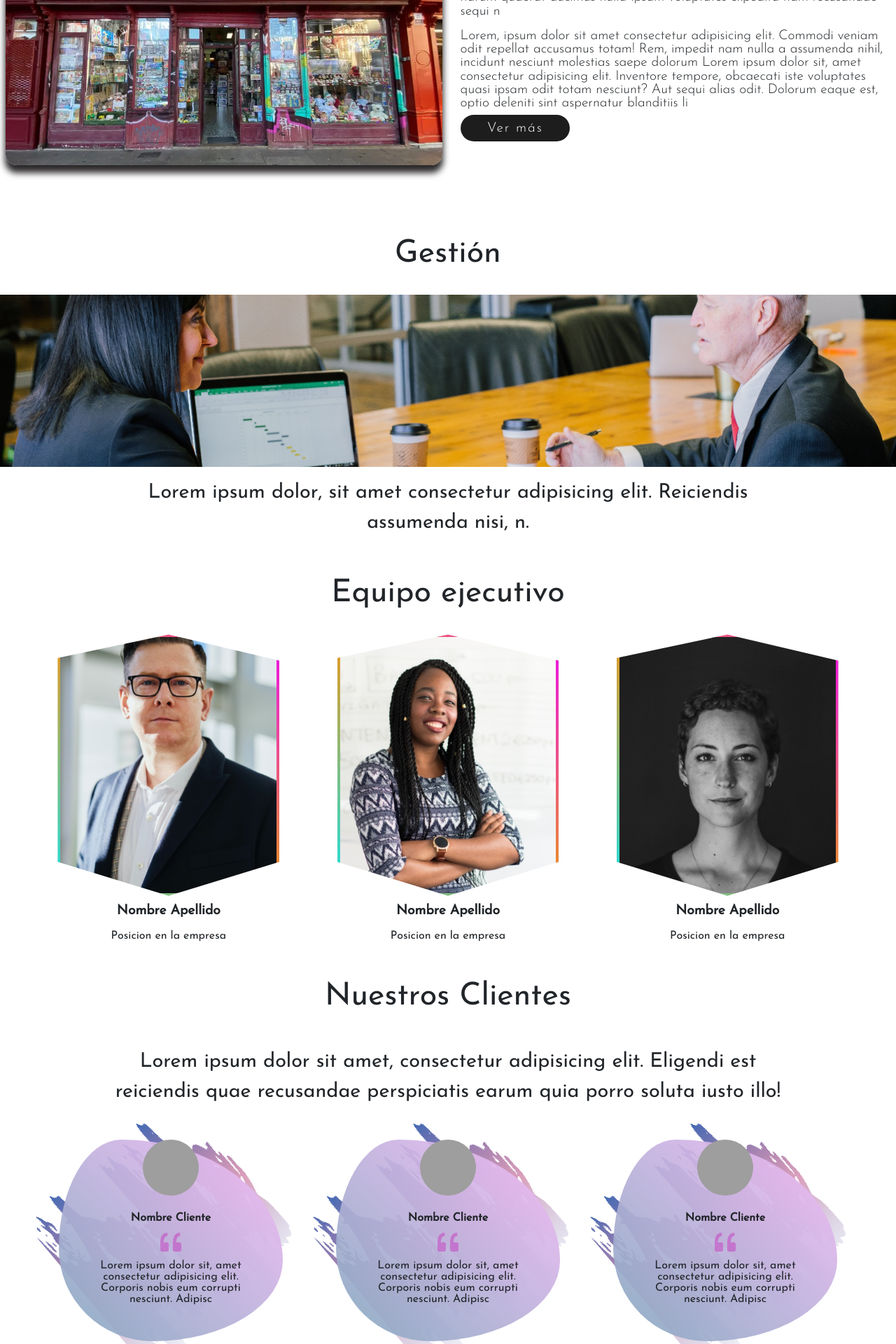
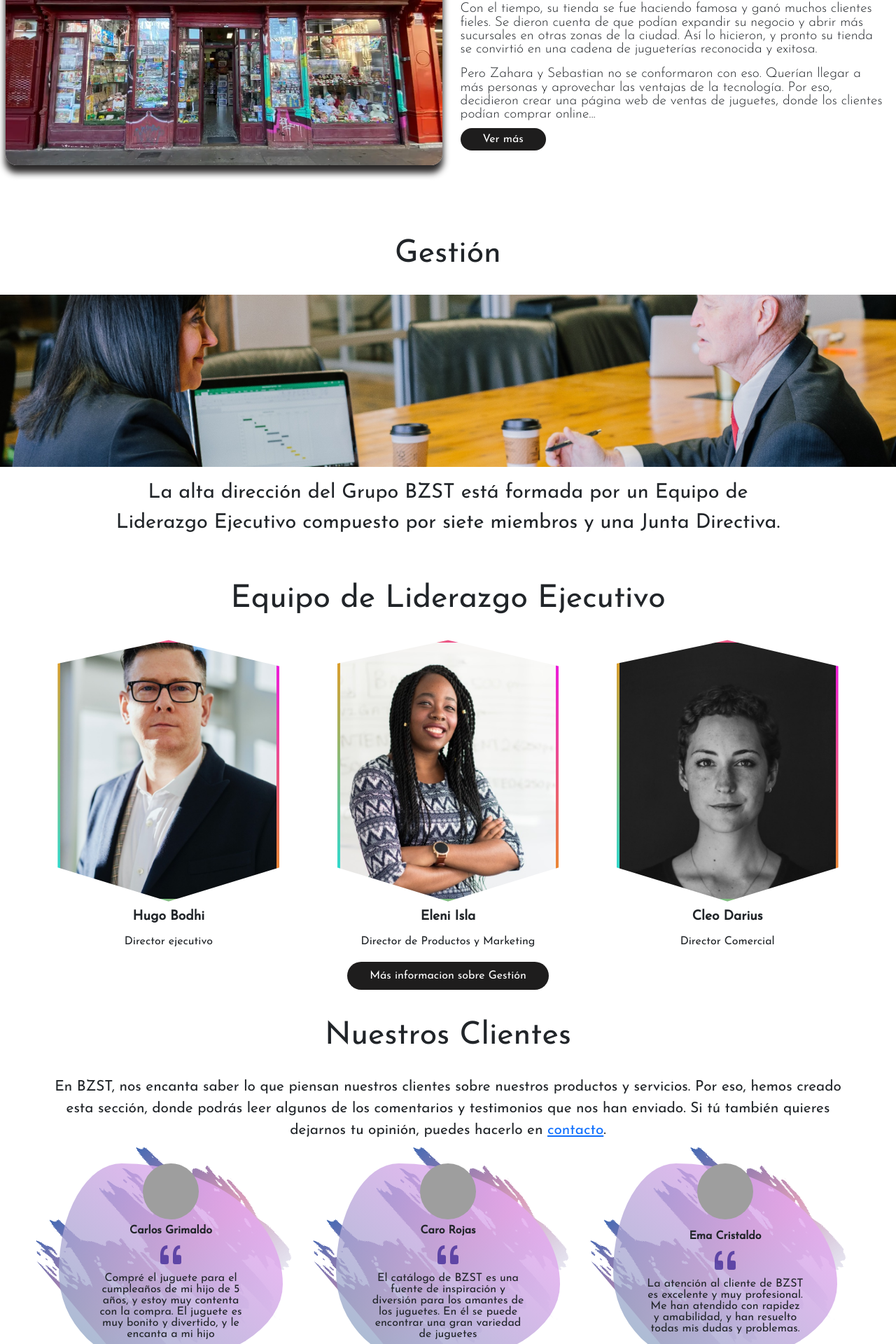
Before and after one commit to Cesar-Ignacio/BZST-Tienda, a website: page pages/nosotros.html in a window 1280 px wide. Shown: the part 880-2800 px from the top of the page at 70% size. Drawn offline with nearby package versions, Linux system fonts and the light colour scheme; grey boxes are pictures that could not be loaded.

Commit message:
addContentNoso

```diff
--- a/pages/nosotros.html
+++ b/pages/nosotros.html
@@ -109,8 +109,9 @@
         <!-- SECCIÓN INCÍO -->
         <section class="nosotrosMainS1">
             <h1>Grupo BZST</h1>
-            <p>Lorem ipsum dolor sit amet consectetur, adipisicing elit. Ullam doloremque iure dolor laboriosam
-                voluptates nihil libero, dolorem quia eos ea.Lorem ipsum dolor sit amet
+            <p>BZST es una tienda online de juguetes que combina educación y diversión. Nuestros productos
+                estimulan el aprendizaje y la creatividad de los niños, con calidad, seguridad y originalidad. En
+                BZST, jugar es aprender. ¡Conócenos y sorprende a los niños con nuestros juguetes
             </p>
         </section>
         <!-- SECCIÒN HISTORIA -->
@@ -120,16 +121,17 @@
                 <img src="../assets/img/negocio.webp" alt="imgAuto">
             </div>
             <div class="nosotrosMainS2Texto">
-                <p>Lorem ipsum dolor sit amet, consectetur adipisicing elit. Cum ipsam et fugit numquam esse earum,
-                    omnis a odio error corrupti laborum reprehenderit laudantium quaerat repellendus dolores? Minus
-                    ducimus neque culpa Lorem, ipsum dolor sit amet consectetur adipisicing elit. Ut nemo suscipit autem
-                    amet quibusdam eum aspernatur, distinctio ea harum quaerat ducimus nulla ipsam voluptates expedita
-                    nam recusandae sequi n</p>
-                <p>Lorem, ipsum dolor sit amet consectetur adipisicing elit. Commodi veniam odit repellat accusamus
-                    totam! Rem, impedit nam nulla a assumenda nihil, incidunt nesciunt molestias saepe dolorum Lorem
-                    ipsum dolor sit, amet consectetur adipisicing elit. Inventore tempore, obcaecati iste voluptates
-                    quasi ipsam odit totam nesciunt? Aut sequi alias odit. Dolorum eaque est, optio deleniti sint
-                    aspernatur blanditiis li</p>
+                <p>Hace diez años, Zahara y Sebastian decidieron abrir una pequeña tienda de juguetes en el barrio donde
+                    vivían. Les encantaba ver la ilusión de los niños al entrar en su local y elegir sus juguetes
+                    favoritos. Ellos se esforzaban por ofrecer productos de calidad, variedad y buen precio, y por
+                    atender a sus clientes con amabilidad y profesionalidad.</p>
+                <p>Con el tiempo, su tienda se fue haciendo famosa y ganó muchos clientes fieles. Se
+                    dieron cuenta de que podían expandir su negocio y abrir más sucursales en otras zonas de la ciudad.
+                    Así lo hicieron, y pronto su tienda se convirtió en una cadena de jugueterías reconocida y exitosa.
+                </p>
+                <p>Pero Zahara y Sebastian no se conformaron con eso. Querían llegar a más personas y aprovechar las
+                    ventajas de la tecnología. Por eso, decidieron crear una página web de ventas de juguetes, donde los
+                    clientes podían comprar online...</p>
                 <a href="#" class="btnv1">Ver más</a>
             </div>
         </section>
@@ -141,19 +143,20 @@
                 <div class="nosotrosMainS3ContenedorImg">
                     <img src="../assets/img/imgGestion.png" alt="img">
                 </div>
-                <p>Lorem ipsum dolor, sit amet consectetur adipisicing elit. Reiciendis assumenda nisi, n.</p>
+                <p>La alta dirección del Grupo BZST está formada por un Equipo de Liderazgo Ejecutivo compuesto por
+                    siete miembros y una Junta Directiva.</p>
             </section>
             <!-- Se muestra los integrantes -->
             <section class="nosotrosMainS3Equipo">
-                <h2>Equipo ejecutivo</h2>
+                <h2>Equipo de Liderazgo Ejecutivo</h2>
                 <div class="nosotrosMainS3ContenedorArt">
                     <article class="nosotrosMainS3Art">
                         <div class="nosotrosMainS3ContenedorArtImg">
                             <img src="../assets/img/equipo1(1).png" alt="img">
                         </div>
                         <div class="nosotrosMainS3InfoArt">
-                            <strong>Nombre Apellido</strong>
-                            <p>Posicion en la empresa</p>
+                            <strong>Hugo Bodhi</strong>
+                            <p>Director ejecutivo</p>
                         </div>
                     </article>
                     <article class="nosotrosMainS3Art">
@@ -161,8 +164,8 @@
                             <img src="../assets/img/equipo1(2).png" alt="img">
                         </div>
                         <div class="nosotrosMainS3InfoArt">
-                            <strong>Nombre Apellido</strong>
-                            <p>Posicion en la empresa</p>
+                            <strong>Eleni Isla</strong>
+                            <p>Director de Productos y Marketing</p>
                         </div>
                     </article>
                     <article class="nosotrosMainS3Art">
@@ -170,20 +173,25 @@
                             <img src="../assets/img/equipo1(3).png" alt="img">
                         </div>
                         <div class="nosotrosMainS3InfoArt">
-                            <strong>Nombre Apellido</strong>
-                            <p>Posicion en la empresa</p>
+                            <strong>Cleo Darius</strong>
+                            <p>Director Comercial</p>
                         </div>
                     </article>
                 </div>
             </section>
+            <a href="" class="btnv1">Más informacion sobre Gestión </a>
         </section>
         <!-- Opiniones de los clientes  -->
         <section class="nosotrosMainS4">
             <!--Contenido donde se mostrará un pequeña instroducción-->
             <div class="nosotrosMainS4Clientes">
                 <h2>Nuestros Clientes</h2>
-                <p>Lorem ipsum dolor sit amet, consectetur adipisicing elit. Eligendi est reiciendis quae recusandae
-                    perspiciatis earum quia porro soluta iusto illo!</p>
+                <p>En BZST, nos encanta saber lo que piensan nuestros clientes sobre nuestros productos y
+                    servicios. Por eso, hemos creado esta sección, donde podrás leer algunos de los comentarios y
+                    testimonios que nos han enviado. Si tú también quieres dejarnos tu opinión, puedes hacerlo en <a
+                        href="contacto.html#formulario">contacto</a>.</p>
+                <!-- <p>Si tú también quieres dejarnos tu opinión, puedes hacerlo en <a href="contacto.html#formulario">contacto</a> , rellenando el
+                    formulario que encontrarás. Nos encantará saber de ti y conocer tu valoración.</p> -->
             </div>
             <!-- Mensajes de clientes -->
             <div class="nosotrosMainS4ContenedorMensajes">
@@ -191,7 +199,7 @@
                     <div class="nosotrosMainS4ContenedorFoto">
                         <img src="https://i.postimg.cc/jj23Ph1F/foto.jpg" alt="FotoCliente">
                     </div>
-                    <strong>Nombre Cliente</strong>
+                    <strong>Carlos Grimaldo</strong>
                     <div class="nosotrosMainS4ContenedorComillas">
                         <svg xmlns="http://www.w3.org/2000/svg" width="16" height="16" fill="currentColor"
                             class="bi bi-quote" viewBox="0 0 16 16">
@@ -199,15 +207,15 @@
                                 d="M12 12a1 1 0 0 0 1-1V8.558a1 1 0 0 0-1-1h-1.388c0-.351.021-.703.062-1.054.062-.372.166-.703.31-.992.145-.29.331-.517.559-.683.227-.186.516-.279.868-.279V3c-.579 0-1.085.124-1.52.372a3.322 3.322 0 0 0-1.085.992 4.92 4.92 0 0 0-.62 1.458A7.712 7.712 0 0 0 9 7.558V11a1 1 0 0 0 1 1h2Zm-6 0a1 1 0 0 0 1-1V8.558a1 1 0 0 0-1-1H4.612c0-.351.021-.703.062-1.054.062-.372.166-.703.31-.992.145-.29.331-.517.559-.683.227-.186.516-.279.868-.279V3c-.579 0-1.085.124-1.52.372a3.322 3.322 0 0 0-1.085.992 4.92 4.92 0 0 0-.62 1.458A7.712 7.712 0 0 0 3 7.558V11a1 1 0 0 0 1 1h2Z" />
                         </svg>
                     </div>
-                    <p>Lorem ipsum dolor sit, amet consectetur adipisicing elit. Corporis nobis eum corrupti nesciunt.
-                        Adipisc
+                    <p>Compré el juguete para el cumpleaños de mi hijo de 5 años, y estoy muy contenta
+                        con la compra. El juguete es muy bonito y divertido, y le encanta a mi hijo
                     </p>
                 </div>
                 <div class="nosotrosMainS4Mensajes">
                     <div class="nosotrosMainS4ContenedorFoto">
                         <img src="https://i.postimg.cc/Vk4SC9yp/foto2.jpg" alt="FotoCliente">
                     </div>
-                    <strong>Nombre Cliente</strong>
+                    <strong>Caro Rojas</strong>
                     <div class="nosotrosMainS4ContenedorComillas">
                         <svg xmlns="http://www.w3.org/2000/svg" width="16" height="16" fill="currentColor"
                             class="bi bi-quote" viewBox="0 0 16 16">
@@ -215,14 +223,14 @@
                                 d="M12 12a1 1 0 0 0 1-1V8.558a1 1 0 0 0-1-1h-1.388c0-.351.021-.703.062-1.054.062-.372.166-.703.31-.992.145-.29.331-.517.559-.683.227-.186.516-.279.868-.279V3c-.579 0-1.085.124-1.52.372a3.322 3.322 0 0 0-1.085.992 4.92 4.92 0 0 0-.62 1.458A7.712 7.712 0 0 0 9 7.558V11a1 1 0 0 0 1 1h2Zm-6 0a1 1 0 0 0 1-1V8.558a1 1 0 0 0-1-1H4.612c0-.351.021-.703.062-1.054.062-.372.166-.703.31-.992.145-.29.331-.517.559-.683.227-.186.516-.279.868-.279V3c-.579 0-1.085.124-1.52.372a3.322 3.322 0 0 0-1.085.992 4.92 4.92 0 0 0-.62 1.458A7.712 7.712 0 0 0 3 7.558V11a1 1 0 0 0 1 1h2Z" />
                         </svg>
                     </div>
-                    <p>Lorem ipsum dolor sit, amet consectetur adipisicing elit. Corporis nobis eum corrupti nesciunt.
-                        Adipisc</p>
+                    <p>El catálogo de BZST es una fuente de inspiración y diversión para los amantes de los
+                        juguetes. En él se puede encontrar una gran variedad de juguetes </p>
                 </div>
                 <div class="nosotrosMainS4Mensajes">
                     <div class="nosotrosMainS4ContenedorFoto">
                         <img src="https://i.postimg.cc/PJqVdQjH/foto3.jpg" alt="FotoCliente">
                     </div>
-                    <strong>Nombre Cliente</strong>
+                    <strong>Ema Cristaldo</strong>
                     <div class="nosotrosMainS4ContenedorComillas">
                         <svg xmlns="http://www.w3.org/2000/svg" width="16" height="16" fill="currentColor"
                             class="bi bi-quote" viewBox="0 0 16 16">
@@ -230,8 +238,8 @@
                                 d="M12 12a1 1 0 0 0 1-1V8.558a1 1 0 0 0-1-1h-1.388c0-.351.021-.703.062-1.054.062-.372.166-.703.31-.992.145-.29.331-.517.559-.683.227-.186.516-.279.868-.279V3c-.579 0-1.085.124-1.52.372a3.322 3.322 0 0 0-1.085.992 4.92 4.92 0 0 0-.62 1.458A7.712 7.712 0 0 0 9 7.558V11a1 1 0 0 0 1 1h2Zm-6 0a1 1 0 0 0 1-1V8.558a1 1 0 0 0-1-1H4.612c0-.351.021-.703.062-1.054.062-.372.166-.703.31-.992.145-.29.331-.517.559-.683.227-.186.516-.279.868-.279V3c-.579 0-1.085.124-1.52.372a3.322 3.322 0 0 0-1.085.992 4.92 4.92 0 0 0-.62 1.458A7.712 7.712 0 0 0 3 7.558V11a1 1 0 0 0 1 1h2Z" />
                         </svg>
                     </div>
-                    <p>Lorem ipsum dolor sit, amet consectetur adipisicing elit. Corporis nobis eum corrupti nesciunt.
-                        Adipisc</p>
+                    <p>La atención al cliente de BZST es excelente y muy profesional. Me han atendido con rapidez y
+                        amabilidad, y han resuelto todas mis dudas y problemas.</p>
                 </div>
             </div>
         </section>
@@ -240,8 +248,9 @@
             <!--Contenido donde se mostrará una pequeña indroducción-->
             <div class="nosotrosMainS5Novedades">
                 <h2>Novedades</h2>
-                <p>Lorem ipsum dolor sit amet consectetur, adipisicing elit. Numquam excepturi ab explicabo itaque iste
-                    eos magnam omnis fugiat sed rem.</p>
+                <p>Aquí te mostramos algunas de las novedades y noticias más recientes y relevantes que hemos
+                    seleccionado para ti. Si quieres estar al tanto de todo lo que pasa en BZST, no dejes de
+                    visitar esta sección con frecuencia. </p>
             </div>
             <!--novedades-->
             <section class="nosotrosMainS5ContenedorNovedades">
--- a/scss/layout/_mainNosotros.scss
+++ b/scss/layout/_mainNosotros.scss
@@ -32,7 +32,6 @@
         padding: 0.8em 2em;
         color: white;
         background-color: #00000094;
-
     }
 
 }
@@ -50,7 +49,7 @@
         //background-color: rgb(95, 167, 63);
         grid-column: 1/3;
         text-align: center;
-        font-weight: 1;
+        //font-weight: 1;
         font-size: 3rem;
         align-self: center;
     }
@@ -82,19 +81,23 @@
     font-weight: 1;
 
     a {
-        letter-spacing: .1em;
+        font-size: 1rem;
+        font-weight: 400;
     }
-
 }
 
 .nosotrosMainS3 {
-   // border: red solid 1px;
+    // border: red solid 1px;
     padding: 0.5em 0;
     font-family: $fuentePrincipal;
+    display: flex;
+    flex-direction: column;
+    align-items: center;
+    gap: 0.5rem
 }
 
 .nosotrosMainS3Gestion {
-   // border: greenyellow solid 1px;
+    //border: greenyellow solid 1px;
     text-align: center;
     display: flex;
     flex-direction: column;
@@ -125,7 +128,7 @@
     //border: blueviolet solid 1px;
 
     .nosotrosMainS3ContenedorArt {
-       // border: yellow solid 1px;
+        // border: yellow solid 1px;
         display: flex;
         justify-content: space-evenly;
         flex-wrap: wrap;
@@ -157,12 +160,13 @@
         //border: blue solid 1px;
         text-align: center;
 
-        strong{
+        strong {
             font-size: 1.2rem;
         }
-        p{
+
+        p {
             width: auto;
-            font-size:1rem;
+            font-size: 1rem;
             margin: 0;
         }
     }
@@ -183,6 +187,13 @@
 .nosotrosMainS4Clientes {
     @extend .nosotrosMainS3Gestion;
     //border: #020202 solid 1px;
+
+    p {
+        //border: red solid 1px;
+        font-size: calc(1vw + 0.5rem);
+        width: 90%;
+        padding: 0;
+    }
 }
 
 .nosotrosMainS4ContenedorMensajes {
@@ -250,7 +261,7 @@
     svg {
         width: 100%;
         height: 100%;
-        fill: #c73bc082;
+        fill:#2c188dad;
     }
 
 }
--- a/scss/layout/media/_media630.scss
+++ b/scss/layout/media/_media630.scss
@@ -53,6 +53,7 @@
             font-size: calc(0.5vw + 5rem);
         }
     }
+
 
 
     /* *********Productos******* */
--- a/scss/utilitis/_variables.scss
+++ b/scss/utilitis/_variables.scss
@@ -2,5 +2,5 @@ $colorHeader:#1E1D1D;
 $colorFooter:#1E1D1D;
 $colorSvgOjo:#E91E63;
 $colorTarjetaProducto:#1E1D1D;
-$colorMesajesClientes:linear-gradient(to top right, #84a8bfea 0%, #f8bcf8ee 100%);
+$colorMesajesClientes:linear-gradient(to top right, #84a8bfc2 0%, #fba6fbcc 100%);
 $fuentePrincipal:'Josefin Sans', sans-serif;
```
Also changed, not shown: scss/layout/media/_media800.scss (+8 -0 lines), css/style.css.
